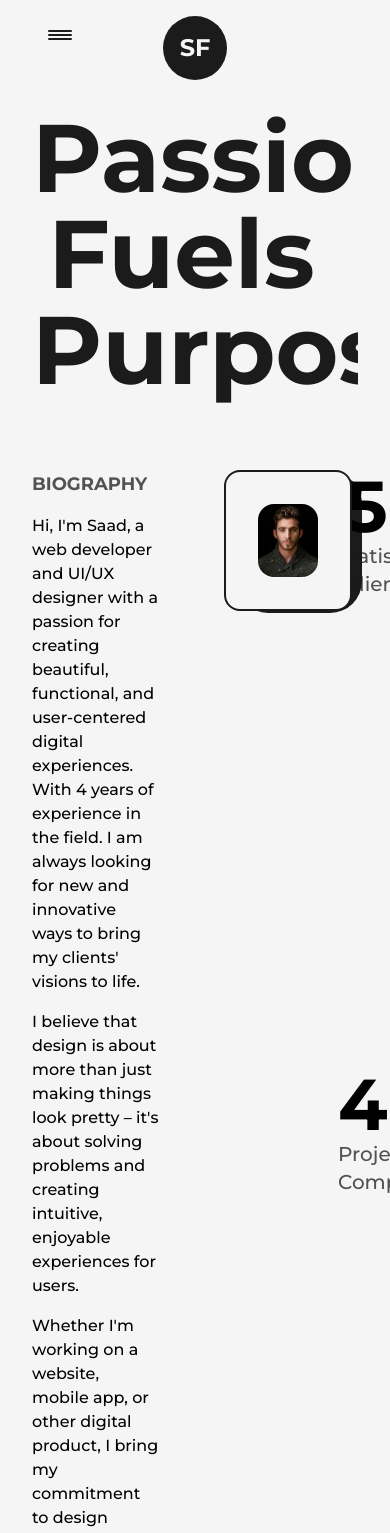
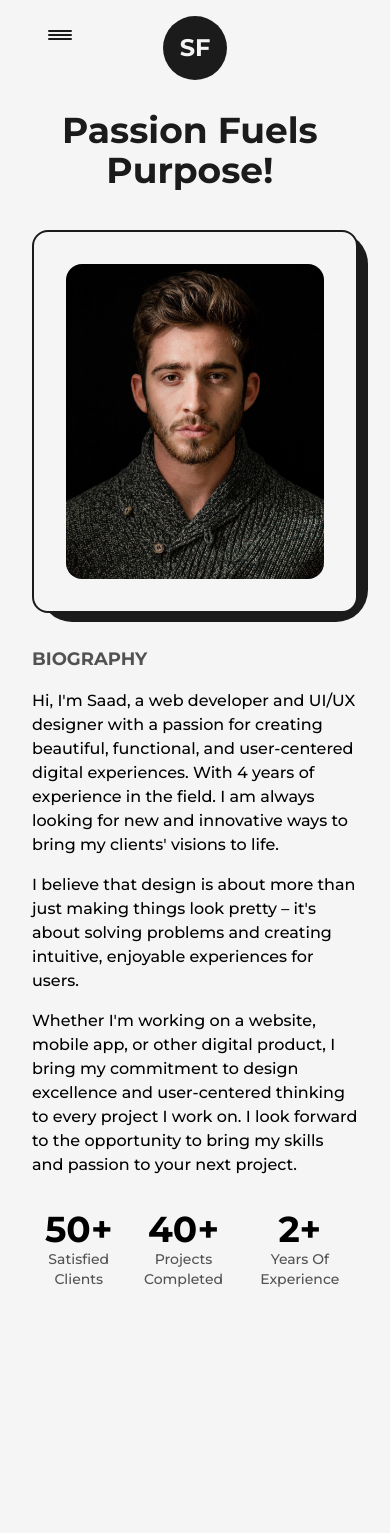
Before and after one commit to SaadFarooq-Dev/portfolio, a Next.js app: page /about in a window 390 px wide. Shown: the top 1533 px of the page. Built offline with nearby package versions, Linux system fonts and the light colour scheme.

Commit message:
About page hero section responsive

```diff
--- a/src/pages/about.js
+++ b/src/pages/about.js
@@ -18,9 +18,9 @@
       </Head>
       <main className='flex w-full flex-col items-center justify-center dark:text-light'>
         <Layout className='pt-16'>
-          <AnimatedText text={'Passion Fuels Purpose!'} className='mb-16' />
-          <div className='grid w-full grid-cols-8 gap-16'>
-            <div className='col-span-3 flex flex-col items-start justify-start '>
+          <AnimatedText text={'Passion Fuels Purpose!'} className='mb-16 lg:!text-7xl sm:!text-6xl xs:!text-4xl sm:mb-8' />
+          <div className='grid w-full grid-cols-8 gap-16 sm:gap-8'>
+            <div className='col-span-3 flex flex-col items-start justify-start xl:col-span-4 md:order-2 md:col-span-8'>
               <h2 className='mb-4 text-lg font-bold uppercase text-dark/75 dark:text-light/75'>Biography</h2>
               <p className='font-medium'>
                 Hi, I'm Saad, a web developer and UI/UX designer with a passion for creating beautiful, functional,
@@ -37,35 +37,35 @@
                 every project I work on. I look forward to the opportunity to bring my skills and passion to your next project.
               </p>
             </div>
-            <div className='col-span-3 relative h-max rounded-2xl border-2 border-solid border-dark bg-light p-8 dark:bg-dark dark:border-light'>
+            <div className='col-span-3 relative h-max rounded-2xl border-2 border-solid border-dark bg-light p-8 dark:bg-dark dark:border-light xl:col-span-4 md:order-1 md:col-span-8'>
               <div className='absolute top-0 -right-3 -z-10 w-[102%] h-[103%] rounded-[2rem] bg-dark dark:bg-light' />
               <Image src={profileImage} alt='SaadFarooq' className='w-full h-auto rounded-2xl'
                 priority
                 sizes='(max-width: 768px) 100vw; (max-width: 1200px) 50vw; 33vw'
               />
             </div>
-            <div className='col-span-2 flex flex-col items-end justify-between'>
-              <div className='flex flex-col items-end justify-center'>
-                <span className='inline-block text-7xl font-bold'>
+            <div className='col-span-2 flex flex-col items-end justify-between xl:col-span-8 xl:flex-row xl:items-center md:order-3'>
+              <div className='flex flex-col items-end justify-center xl:items-center '>
+                <span className='inline-block text-7xl font-bold md:text-6xl sm:text-5xl xs:text-4xl'>
                   <AnimatedNumbers value={50} />+
                 </span>
-                <h2 className='text-xl font-medium capitalize text-dark/75 dark:text-light/75'>
+                <h2 className='text-xl font-medium capitalize text-dark/75 dark:text-light/75 xl:text-center md:text-lg sm:text-base xs:text-sm'>
                   satisfied clients
                 </h2>
               </div>
-              <div className='flex flex-col items-end justify-center'>
-                <span className='inline-block text-7xl font-bold'>
+              <div className='flex flex-col items-end justify-center xl:items-center'>
+                <span className='inline-block text-7xl font-bold md:text-6xl sm:text-5xl xs:text-4xl'>
                   <AnimatedNumbers value={40} />+
                 </span>
-                <h2 className='text-xl font-medium capitalize text-dark/75 dark:text-light/75'>
+                <h2 className='text-xl font-medium capitalize text-dark/75 dark:text-light/75 xl:text-center md:text-lg sm:text-base xs:text-sm'>
                   projects completed
                 </h2>
               </div>
-              <div className='flex flex-col items-end justify-center'>
-                <span className='inline-block text-7xl font-bold'>
+              <div className='flex flex-col items-end justify-center xl:items-center'>
+                <span className='inline-block text-7xl font-bold md:text-6xl sm:text-5xl xs:text-4xl'>
                   <AnimatedNumbers value={2} />+
                 </span>
-                <h2 className='text-xl font-medium capitalize text-dark/75 dark:text-light/75'>
+                <h2 className='text-xl font-medium capitalize text-dark/75 dark:text-light/75 xl:text-center md:text-lg sm:text-base xs:text-sm'>
                   years of experience
                 </h2>
               </div>
```
